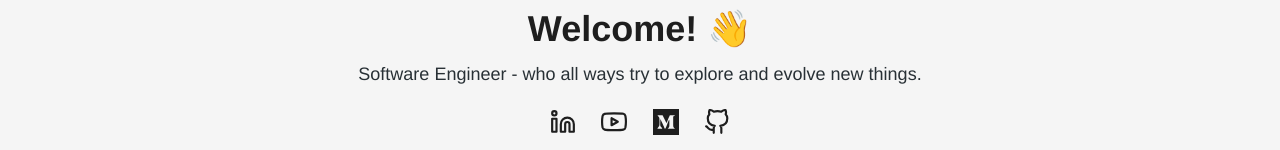
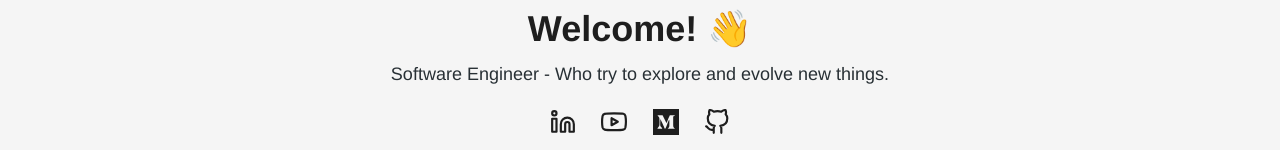
Before and after one commit to muralishankar/muralishankar.github.io, a plain HTML site: page index.html in a window 1280 px wide. Shown: the part 405-555 px from the top of the page. Drawn offline with Linux system fonts and the light colour scheme; a web font is replaced by a local one.

Commit message:
rephrasing

```diff
--- a/index.html
+++ b/index.html
@@ -86,7 +86,7 @@
         <img draggable="false" src="https://shankarsundaram.com/image/mine.jpeg" alt="Mine" title="Mine"
             height="150" width="150" />
         <h1>Welcome! 👋</h1>
-        <span>Software Engineer - who all ways try to explore and evolve new things.</span><div class="social-icons" >
+        <span>Software Engineer - Who try to explore and evolve new things.</span><div class="social-icons" >
     <a href="https://www.linkedin.com/in/muralishankar-sundaram/" target="_blank" rel="noopener noreferrer me"
         title="Linkedin">
         <svg xmlns="http://www.w3.org/2000/svg" viewBox="0 0 24 24" fill="none" stroke="currentColor" stroke-width="2"
```
